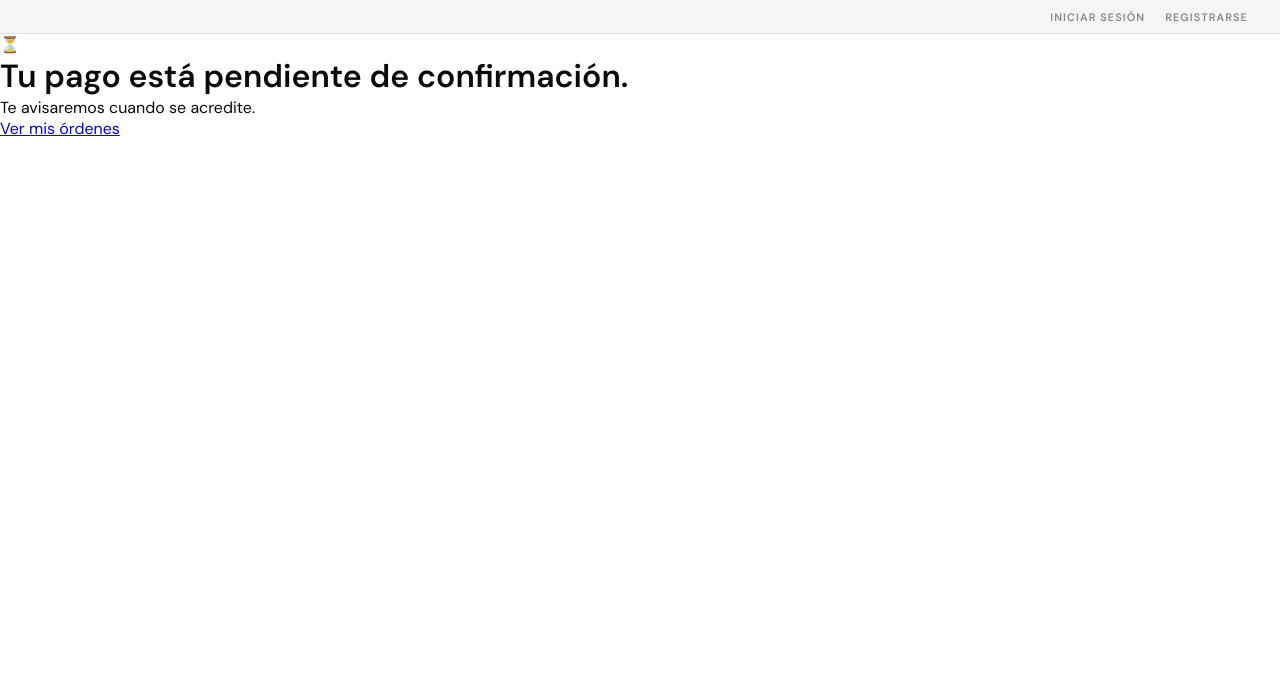
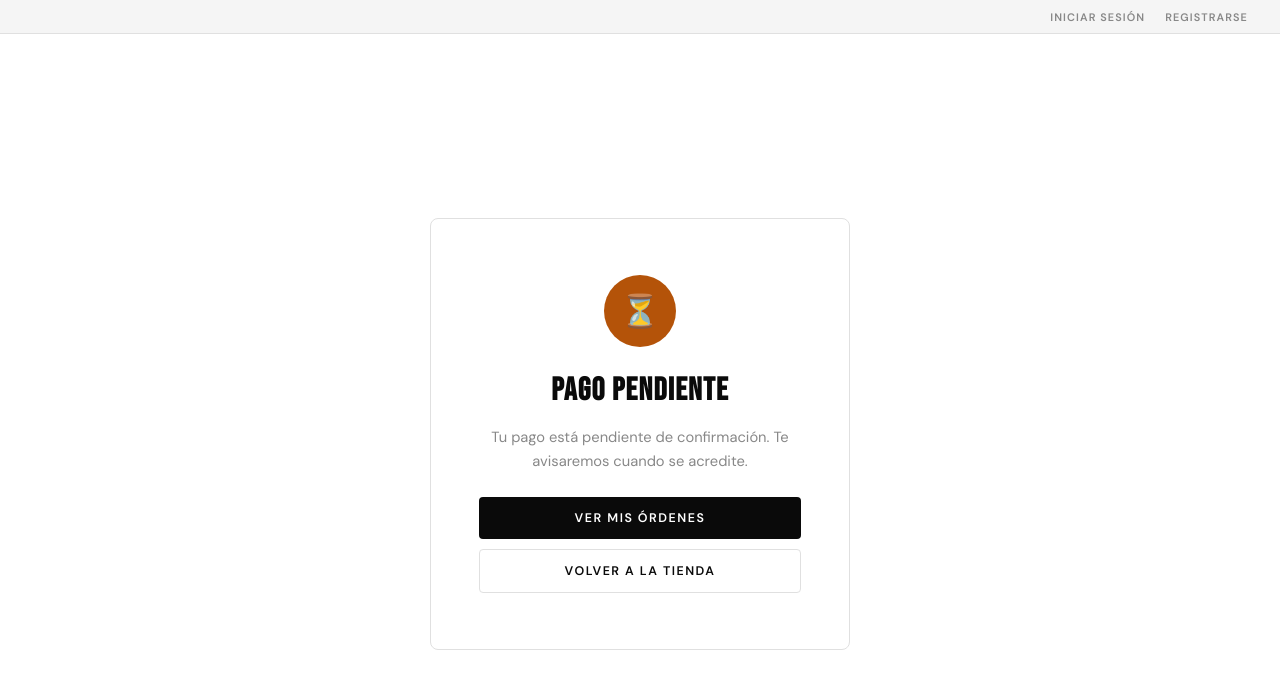
Before and after one commit to jslonimsky-sudo/pw-e-commerce, a Next.js app: page /pago/pendiente in a window 1280 px wide. Shown: the top 688 px of the page. Built offline with nearby package versions, Linux system fonts and the light colour scheme; no server answers.

Commit message:
feat: improve pago result pages design

```diff
--- a/app/globals.css
+++ b/app/globals.css
@@ -1190,3 +1190,103 @@ footer {
   font-size: 0.95rem;
   grid-column: 1 / -1;
 }
+/* Pago resultado pages */
+.pago-resultado-page {
+  min-height: 100vh;
+  display: flex;
+  align-items: center;
+  justify-content: center;
+  background: var(--bg);
+}
+.pago-resultado-card {
+  display: flex;
+  flex-direction: column;
+  align-items: center;
+  text-align: center;
+  gap: 16px;
+  padding: 56px 48px;
+  border: 1px solid var(--border);
+  border-radius: 8px;
+  max-width: 420px;
+  width: 90%;
+}
+.pago-resultado-check {
+  width: 72px;
+  height: 72px;
+  border-radius: 50%;
+  background: #1a7a3c;
+  color: #fff;
+  display: flex;
+  align-items: center;
+  justify-content: center;
+  font-size: 2rem;
+  margin-bottom: 8px;
+}
+.pago-resultado-x {
+  width: 72px;
+  height: 72px;
+  border-radius: 50%;
+  background: #b91c1c;
+  color: #fff;
+  display: flex;
+  align-items: center;
+  justify-content: center;
+  font-size: 2rem;
+  margin-bottom: 8px;
+}
+.pago-resultado-clock {
+  width: 72px;
+  height: 72px;
+  border-radius: 50%;
+  background: #b45309;
+  color: #fff;
+  display: flex;
+  align-items: center;
+  justify-content: center;
+  font-size: 2rem;
+  margin-bottom: 8px;
+}
+.pago-resultado-card h1 {
+  font-family: var(--font-title);
+  font-size: 2rem;
+  letter-spacing: 0.04em;
+  color: var(--text);
+  margin: 0;
+}
+.pago-resultado-card p {
+  color: var(--muted);
+  font-size: 0.92rem;
+  line-height: 1.6;
+  margin: 0;
+}
+.pago-resultado-btns {
+  display: flex;
+  flex-direction: column;
+  gap: 10px;
+  width: 100%;
+  margin-top: 8px;
+}
+.btn-pago {
+  display: block;
+  background: var(--text);
+  color: var(--bg);
+  padding: 13px 24px;
+  border: none;
+  border-radius: 4px;
+  font-family: var(--font-body);
+  font-size: 0.78rem;
+  font-weight: 700;
+  letter-spacing: 0.12em;
+  text-transform: uppercase;
+  text-decoration: none;
+  text-align: center;
+  cursor: pointer;
+  transition: opacity 0.2s;
+}
+.btn-pago:hover { opacity: 0.8; }
+.btn-pago-outline {
+  background: transparent;
+  color: var(--text);
+  border: 1px solid var(--border);
+}
+.btn-pago-outline:hover { background: var(--surface); opacity: 1; }
--- a/app/pago/pendiente/page.jsx
+++ b/app/pago/pendiente/page.jsx
@@ -1,11 +1,14 @@
 export default function PagoPendiente() {
   return (
-    <div className="pago-resultado">
-      <div className="pago-resultado-icon pago-pendiente-icon">⏳</div>
-      <h1>Tu pago está pendiente de confirmación.</h1>
-      <p>Te avisaremos cuando se acredite.</p>
-      <div className="pago-resultado-links">
-        <a href="/mis-ordenes" className="btn-pago-resultado">Ver mis órdenes</a>
+    <div className="pago-resultado-page">
+      <div className="pago-resultado-card">
+        <div className="pago-resultado-clock">⏳</div>
+        <h1>Pago pendiente</h1>
+        <p>Tu pago está pendiente de confirmación. Te avisaremos cuando se acredite.</p>
+        <div className="pago-resultado-btns">
+          <a href="/mis-ordenes" className="btn-pago">Ver mis órdenes</a>
+          <a href="/" className="btn-pago btn-pago-outline">Volver a la tienda</a>
+        </div>
       </div>
     </div>
   );
```
Also changed, not shown: app/pago/exitoso/page.jsx (+9 -7 lines), app/pago/fallido/page.jsx (+8 -6 lines).
